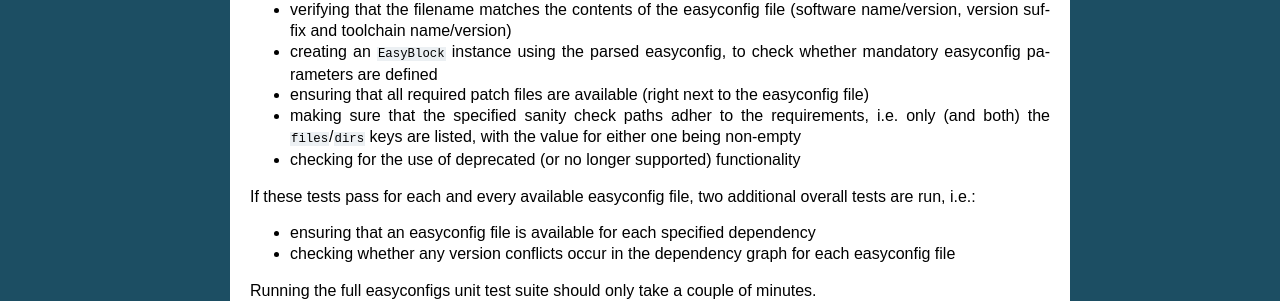
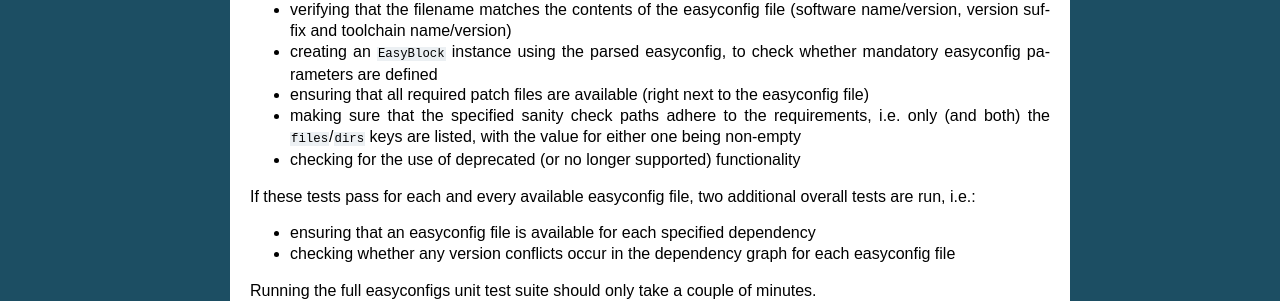
Before and after one commit to easybuilders/easybuild, a Sphinx documentation site: the page built from docs/Unit-tests.rst, in a window 1280 px wide and 900 px high, scrolled down 1157 px. Shown: the part 153-454 px from the top of the window. Built offline with Sphinx 7.4.7, drawn with Linux system fonts in a browser that asks for light colours.

Commit message:
fix typos highlighted by @verdurin

```diff
--- a/docs/Contributing.rst
+++ b/docs/Contributing.rst
@@ -611,7 +611,7 @@ Test reports for easyconfig contributions
 
 For easyconfig contributions, an accompanying **test report must be submitted** to confirm that the touched easyconfig files (still) work as expected.
 
-We recommended that you submit a test report for your own easyconfig pull requests.
+We recommend that you submit a test report for your own easyconfig pull requests.
 Other people can also submit test reports to confirm that your contribution works as expected on their system(s).
 
 With EasyBuild being properly configured (see :ref:`github_configuration`), this should be as simple as running ``eb --from-pr <PR#> --upload-test-report --force --robot``.
--- a/docs/Unit-tests.rst
+++ b/docs/Unit-tests.rst
@@ -72,7 +72,7 @@ For each of the available easyconfig files, the following aspects are tested:
 * creating an ``EasyBlock`` instance using the parsed easyconfig, to check whether mandatory easyconfig parameters
   are defined
 * ensuring that all required patch files are available (right next to the easyconfig file)
-* making sure that the specified sanity check paths adher to the requirements, i.e. only (and both) the ``files``/``dirs``
+* making sure that the specified sanity check paths adhere to the requirements, i.e. only (and both) the ``files``/``dirs``
   keys are listed, with the value for either one being non-empty
 * checking for the use of deprecated (or no longer supported) functionality
 
--- a/docs/index.rst
+++ b/docs/index.rst
@@ -115,7 +115,7 @@ Having trouble? We'd like to help!
 * Search for information in the `archives`_ of the easybuild@lists.ugent.be mailing list or `subscribe`_ to post a question.
 * Did you try ``eb --help``?
 * Ask a question in the `#easybuild IRC channel`_ on the Freenode network
-* Consider participating to an EasyBuild `conference call <https://github.com/easybuilders/easybuild/wiki/Conference-calls>`_
+* Consider participating in an EasyBuild `conference call <https://github.com/easybuilders/easybuild/wiki/Conference-calls>`_
 * Report issues with EasyBuild framework in our `framework ticket tracker`_.
 * Report issues with EasyBuild easyblocks in our `easyblocks ticket tracker`_.
 * Report issues with EasyBuild easyconfigs in our `easyconfigs ticket tracker`_.
```
